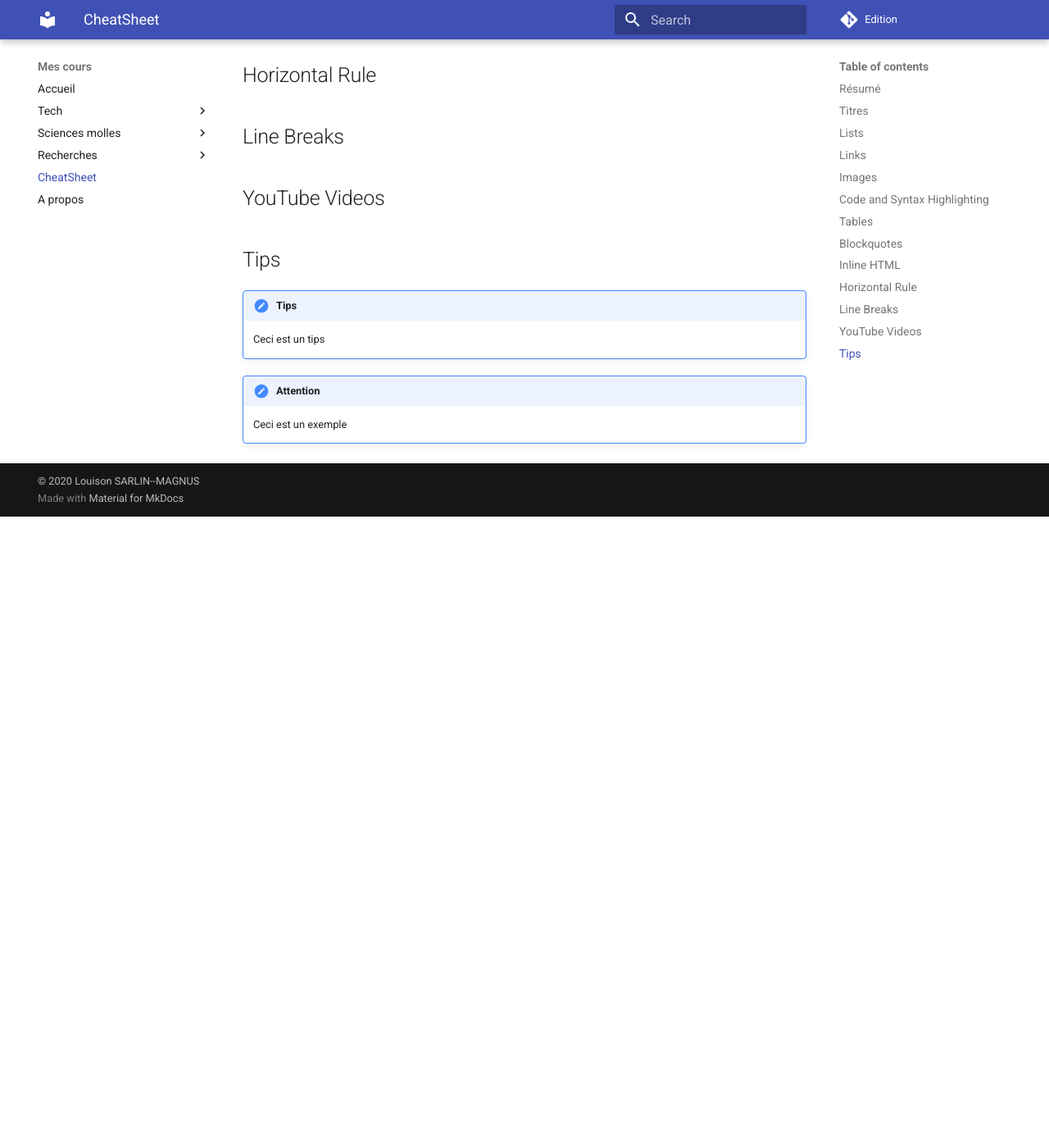
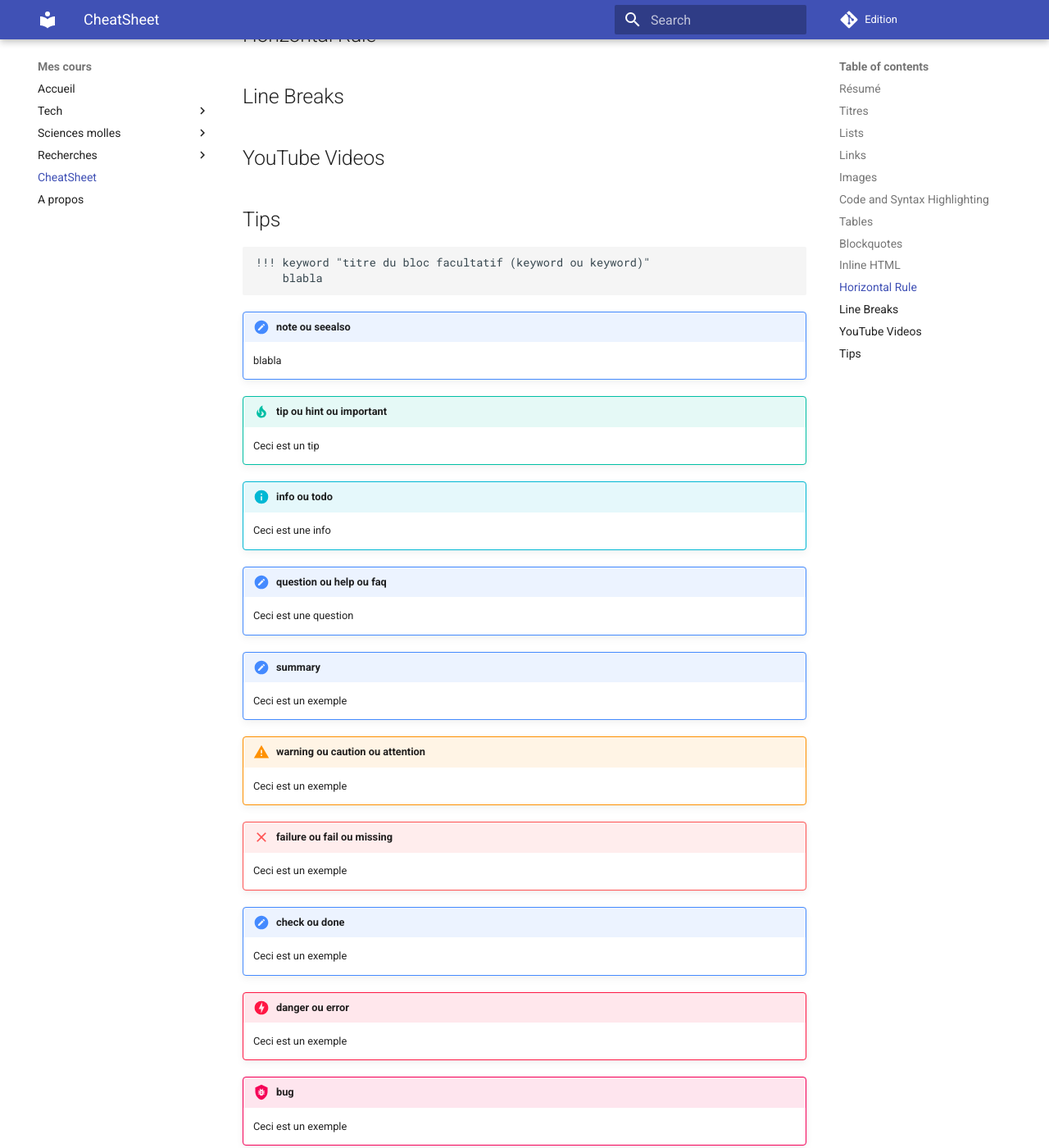
Before and after one commit to louisonsarlinmagnus/cours-isen, an MkDocs documentation site: the page built from docs/mdCheat.md, in a window 1280 px wide and 1400 px high, scrolled down 2489 px. Shown: the whole window at 82% size. Built offline with MkDocs 1.6.1 and Material for MkDocs 9.7.7, drawn with Linux system fonts in a browser that asks for light colours; comment, search, counter and statistics services are not loaded; before the commit the page ends 3119 px from its top, so only the background shows below that; some of the changed text lies outside the part shown.

````diff
--- a/docs/mdCheat.md
+++ b/docs/mdCheat.md
@@ -1,22 +1,21 @@
 # <center>Markdown Cheat Sheet</center>
 
 [util](http://markdowntable.com/)
+https://www.markdownguide.org/basic-syntax/
+http://www-lmpa.univ-littoral.fr/~marion/docs-and-tips/cheatsheet/
 
 ## Résumé
-| Effet                | Md              | HTML                            |
-|--:-------------------|--:--------------|--:------------------------------|
-| Titre                | `#` (jusqu'a 6) | `<h1>` (jusqu'a `<h6>`)         |
-| **Gras**             | `**text**`      | `<b>text<b>`                    |
-| <ins>Souligner</ins> | ....            | `<ins>text</ins>`               |
-| *Italique*           | `*text*`        | `<i>text</i>`                   |
-| ***Gras italique***  | `***text***`    | `<b><i>text</i></b>`            |
-| `code`               | \`text\`        | `<code>code</code>`             |
-| [Link]               | `[Link]`        | `<a href=www.truc.com>Link</a>` |
+| Effet                | Md              | HTML                             |
+|--:-------------------|--:--------------|--:-------------------------------|
+| Titre                | `#` (jusqu'a 6) | `<h1>` (jusqu'a `<h6>`)          |
+| **Gras**             | `**text**`      | `<b>text<b>`                     |
+| <ins>Souligner</ins> | ....            | `<ins>text</ins>`                |
+| *Italique*           | `*text*`        | `<i>text</i>`                    |
+| ***Gras italique***  | `***text***`    | `<b><i>text</i></b>`             |
+| `code`               | \`text\`        | `<code>code</code>`              |
+| [Link]               | `[Link]`        | `<a href=www.truc.com>Link</a>`  |
 |  Quote               | `> text`        | `<<blockquote>text</blockquote>` |
-|  ~~Rayer~~           | `~~text~~`      | `<s>text</s>`                   |
-|                      |                 |                                 |
-|                      |                 |                                 |
-|                      |                 |                                 |
+|  ~~Rayer~~           | `~~text~~`      | `<s>text</s>`                    |
 
 
 
@@ -113,10 +112,42 @@ Version HTML:
 
 ## Tips
 
-!!! tips
-    Ceci est un tips
+```
+!!! keyword "titre du bloc facultatif (keyword ou keyword)"
+    blabla
+```
 
-!!! Attention
+!!! note "note ou seealso"
+    blabla
+
+!!! tip "tip ou hint ou important"
+    Ceci est un tip
+
+!!! info "info ou todo"
+    Ceci est une info
+
+!!! help "question ou help ou faq"
+    Ceci est une question
+
+!!! summary "summary"
+    Ceci est un exemple
+
+!!! warning "warning ou caution ou attention"
+    Ceci est un exemple
+
+!!! failure "failure ou fail ou missing"
+    Ceci est un exemple
+
+!!! done "check ou done"
+    Ceci est un exemple
+
+!!! danger "danger ou error"
+    Ceci est un exemple
+
+!!! bug "bug"
+    Ceci est un exemple
+
+!!! quote "quote"
     Ceci est un exemple
 
 
@@ -128,6 +159,4 @@ Version HTML:
 
 
 
-
-
 [Link]:https://bit.ly/3kpNaJl
--- a/mkdocs.yml
+++ b/mkdocs.yml
@@ -9,6 +9,7 @@ nav:
   - Tech:
     - Cyber Sécurité: tech-cybersecurite.md
     - Developpement Opérationnel: tech-DevOps.md
+    - Intelligence Artificielle: tech-ia.md
     - Linux Embarqué: tech-linuxEmbarque.md
     - Opto-électronique: tech-optoElectronique.md
     - Réseaux électriques: tech-reseauxElectriques.md
@@ -56,5 +57,4 @@ extra_javascript:
     - https://cdnjs.cloudflare.com/ajax/libs/mathjax/2.7.0/MathJax.js?config=TeX-AMS-MML_HTMLorMML
 
 
-
 copyright: '&copy; 2020 Louison SARLIN--MAGNUS'
````
Also changed, not shown: docs/tech-ia.md (added, +253 -0 lines).
